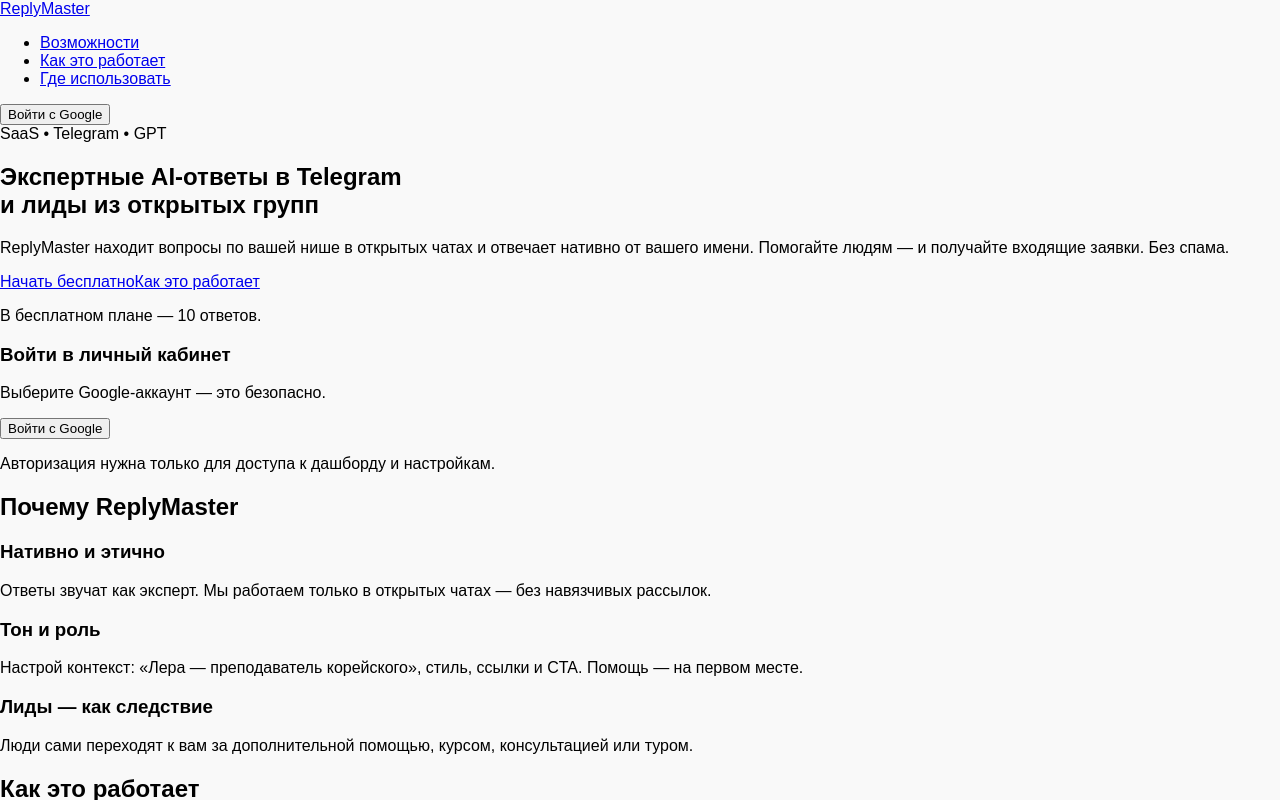
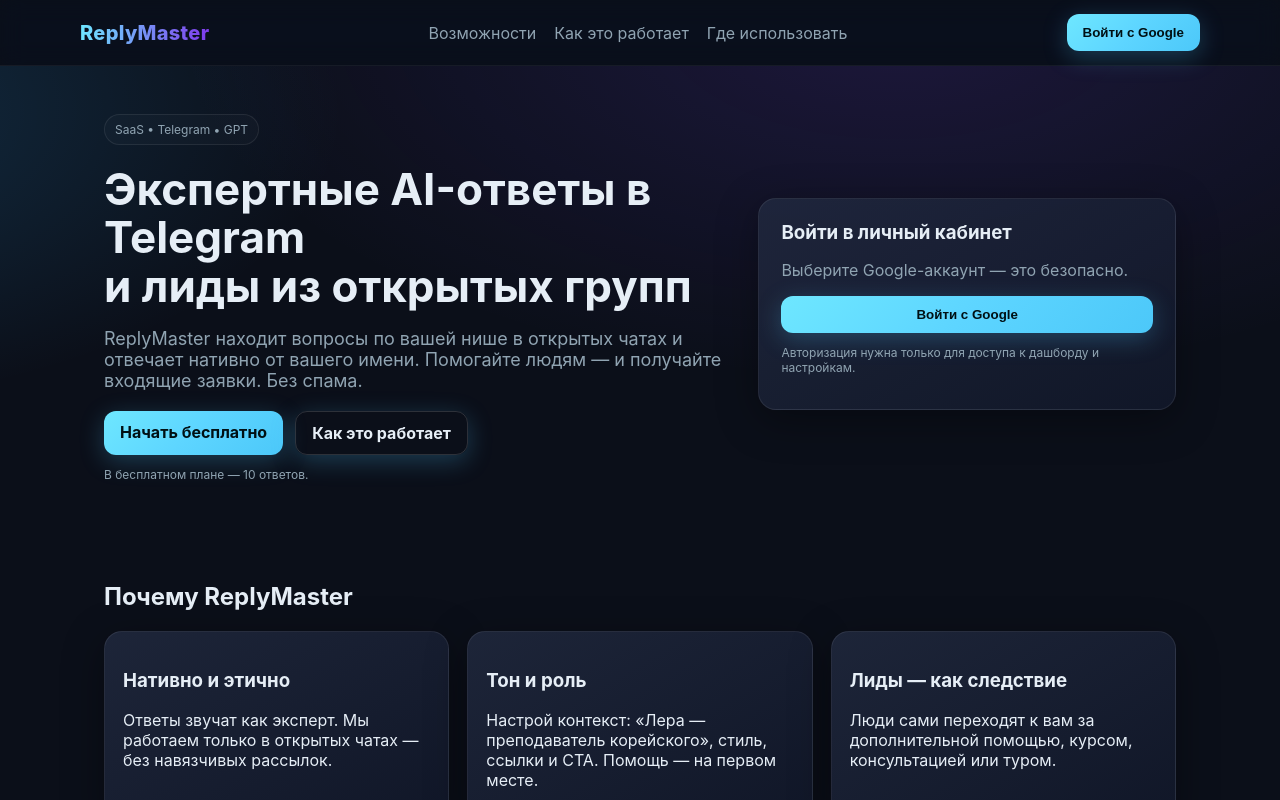
Before and after one commit to anykord/replymaster-frontend, a Next.js app: page / in a window 1280 px wide. Shown: the top 800 px of the page. Built offline with nearby package versions, Linux system fonts and the light colour scheme; no server answers.

Commit message:
Update globals.css

```diff
--- a/styles/globals.css
+++ b/styles/globals.css
@@ -1,5 +1,96 @@
-body {
-  margin: 0;
-  font-family: Arial, sans-serif;
-  background-color: #f9f9f9;
+:root{
+  --bg:#0b0f19;
+  --card:#12182b;
+  --muted:#90a4b2;
+  --text:#e6eef6;
+  --brand:#6ee7ff;
+  --brand2:#7f3aed;
 }
+
+/* reset */
+*{box-sizing:border-box}
+html,body{padding:0;margin:0;background:var(--bg);color:var(--text);font-family:Inter,system-ui,Segoe UI,Roboto,Arial,sans-serif}
+a{color:inherit;text-decoration:none}
+img{display:block;max-width:100%}
+.container{max-width:1120px;margin:0 auto;padding:0 24px}
+
+/* topbar */
+.topbar{
+  position:sticky;top:0;z-index:20;
+  background:rgba(11,15,25,.6);backdrop-filter:saturate(180%) blur(12px);
+  border-bottom:1px solid rgba(255,255,255,.05);
+}
+.topbar-inner{
+  display:flex;align-items:center;justify-content:space-between;
+  gap:16px;padding:14px 0;
+}
+.brand .logo{
+  font-weight:800;letter-spacing:.3px;
+  background:linear-gradient(90deg,var(--brand),var(--brand2));
+  -webkit-background-clip:text;background-clip:text;color:transparent;
+  font-size:20px
+}
+.menu{display:flex;gap:18px;list-style:none;margin:0;padding:0}
+.menu a{color:var(--muted)}
+.menu a:hover{color:#fff}
+.actions{display:flex;gap:10px}
+
+/* hero */
+.hero{
+  padding:48px 0 24px;background:
+  radial-gradient(1200px 600px at 70% -10%, rgba(125,72,255,.15), transparent 60%),
+  radial-gradient(1000px 500px at -20% 10%, rgba(50,180,255,.2), transparent 60%);
+}
+.hero-inner{display:grid;gap:28px;grid-template-columns:1.2fr .8fr;align-items:center;}
+.badge{display:inline-block;padding:7px 10px;border-radius:999px;border:1px solid rgba(255,255,255,.08);font-size:12px;color:var(--muted);margin-bottom:10px;background:rgba(255,255,255,.02)}
+h1{font-size:44px;line-height:1.1;margin:10px 0 12px}
+.lead{color:var(--muted);font-size:18px}
+.cta{display:flex;gap:12px;margin-top:20px}
+
+/* cards */
+.hero-card,.card{
+  background:linear-gradient(150deg, rgba(33,41,63,.85), rgba(18,24,43,.85));
+  border:1px solid rgba(255,255,255,.08);border-radius:18px;padding:18px;
+  box-shadow:0 10px 40px rgba(0,0,0,.35);
+}
+.hero-card{padding:22px}
+.login-card h3{margin:0 0 8px}
+.user{display:flex;align-items:center;gap:12px;margin-top:6px}
+.user img{width:44px;height:44px;border-radius:12px}
+.login-actions{display:flex;gap:12px;margin-top:12px}
+
+/* grids */
+.grid3{display:grid;grid-template-columns:repeat(3,1fr);gap:18px;margin-top:18px}
+
+/* sections */
+.section{padding:44px 0}
+.section.alt{background:linear-gradient(180deg, rgba(255,255,255,.02), transparent)}
+.how{display:grid;gap:12px;margin:12px 0;padding-left:18px}
+.bullets{margin:12px 0;padding-left:18px}
+
+/* buttons */
+.btn{
+  appearance:none;border:0;cursor:pointer;
+  background:linear-gradient(135deg,var(--brand) 0%, #5dd5ff 50%, #4cc8f9 100%);
+  color:#001014;padding:11px 16px;border-radius:12px;font-weight:700;
+  transition:transform .12s ease, box-shadow .12s ease;
+  box-shadow:0 6px 24px rgba(80,200,255,.25);
+}
+.btn:hover{transform:translateY(-1px);box-shadow:0 8px 26px rgba(80,200,255,.32)}
+.btn.ghost{background:transparent;color:var(--text);border:1px solid rgba(255,255,255,.14)}
+.btn.secondary{background:#1b2640;color:#dbeaff;border:1px solid rgba(255,255,255,.12)}
+.btn.wide{width:100%}
+
+.muted{color:var(--muted)}
+.tiny{font-size:12px}
+
+/* footer */
+.footer{padding:18px 0;border-top:1px solid rgba(255,255,255,.06);color:var(--muted)}
+
+/* responsive */
+@media (max-width:920px){
+  .hero-inner{grid-template-columns:1fr}
+  .menu{display:none}
+  .actions .ghost{display:none}
+  h1{font-size:36px}
+}
```
